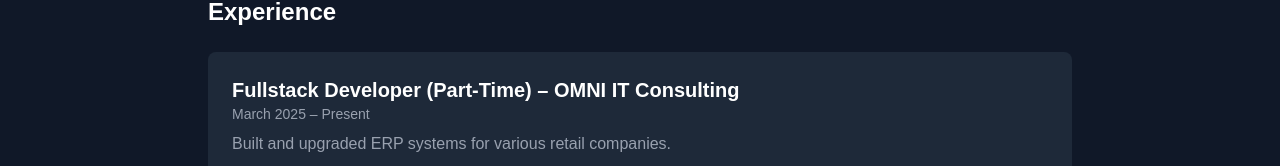
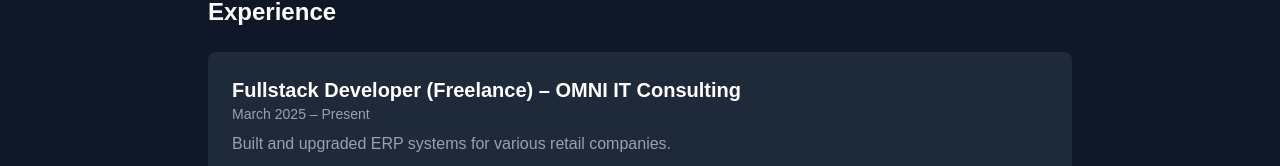
Before and after one commit to lordgent/lordgent-info, a Next.js app: page /home in a window 1280 px wide. Shown: the part 772-938 px from the top of the page. Built offline with nearby package versions, Linux system fonts and the light colour scheme.

Commit message:
update page

```diff
--- a/src/pages/home/index.tsx
+++ b/src/pages/home/index.tsx
@@ -121,7 +121,7 @@
           <div className="space-y-6">
             {[
   {
-    title: "Fullstack Developer (Part-Time) – OMNI IT Consulting",
+    title: "Fullstack Developer (Freelance) – OMNI IT Consulting",
     period: "March 2025 – Present",
     desc: "Built and upgraded ERP systems for various retail companies.",
     details: [
```
